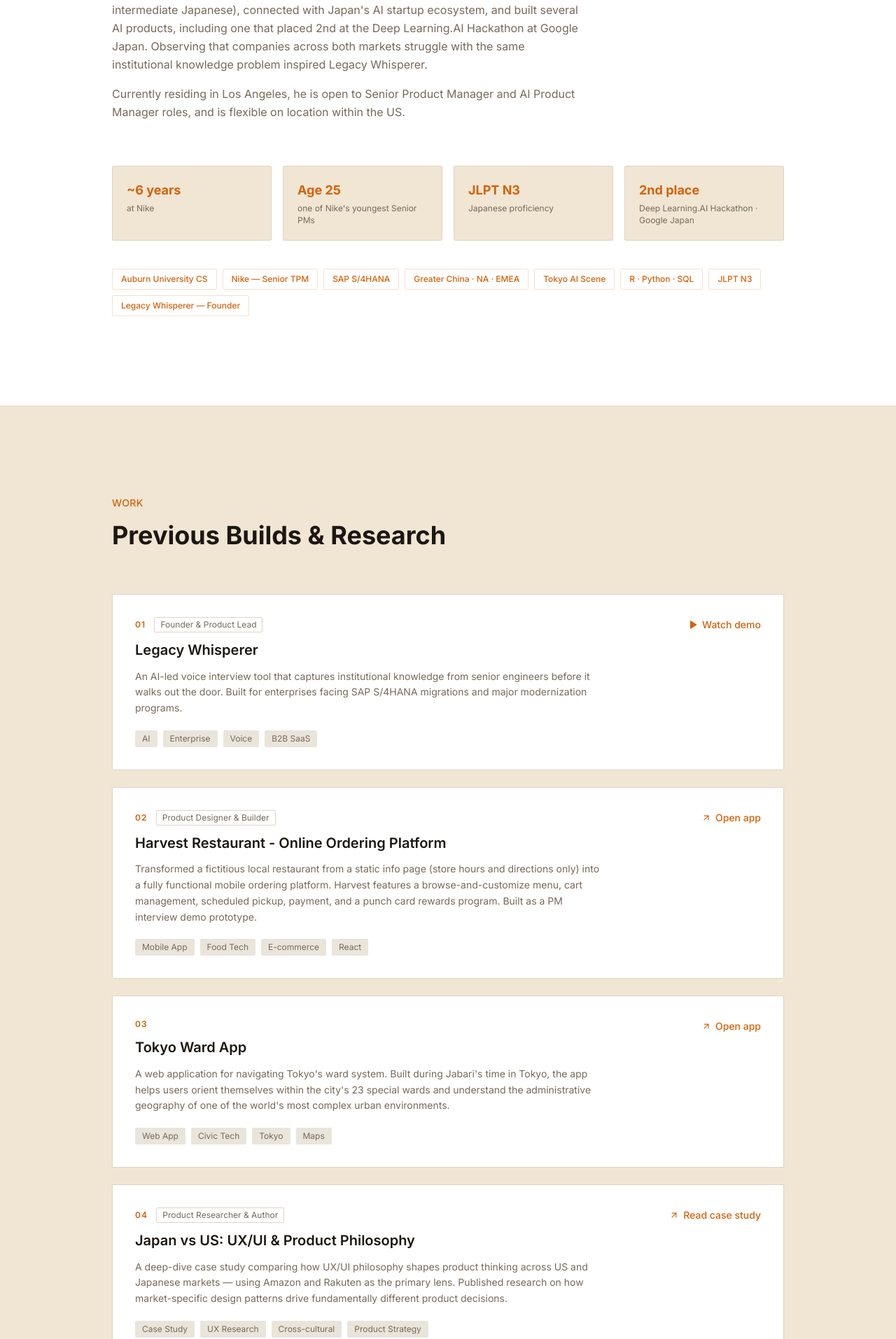
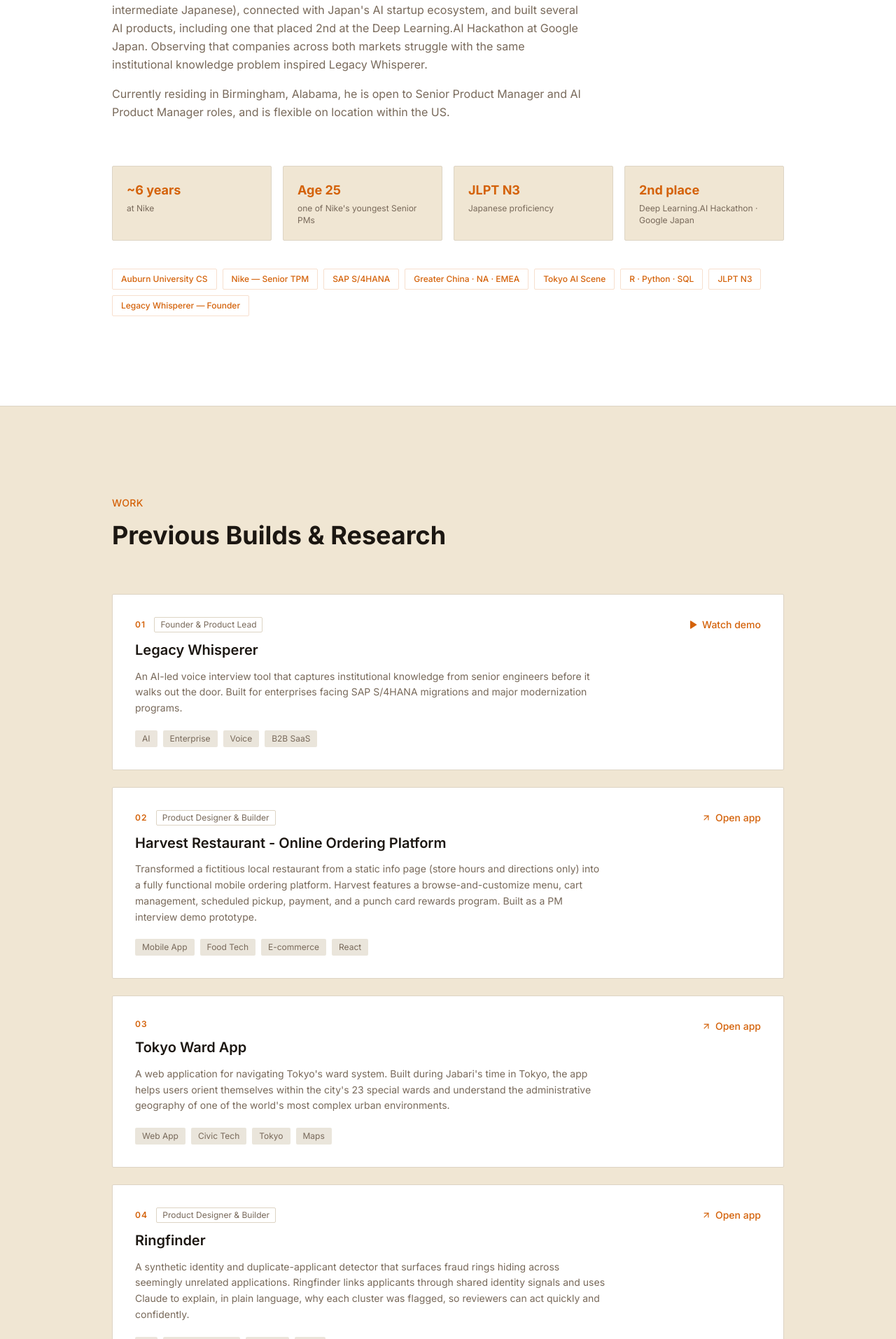
Before and after one commit to JLateef/Jabari-Portfolio, a Next.js app: page / in a window 1280 px wide. Shown: the part 1386-3300 px from the top of the page at 70% size. Built offline with nearby package versions, Linux system fonts and the light colour scheme.

Commit message:
content: update location to Birmingham, AL and add Ringfinder to Work
Co-Authored-By: Claude Opus 5.5 <noreply@anthropic.com>

```diff
--- a/components/sections/About.tsx
+++ b/components/sections/About.tsx
@@ -39,7 +39,7 @@ export default function About() {
                 After Nike, Jabari moved to Tokyo, Japan, where he earned JLPT N3 (business-intermediate Japanese), connected with Japan&apos;s AI startup ecosystem, and built several AI products, including one that placed 2nd at the Deep Learning.AI Hackathon at Google Japan. Observing that companies across both markets struggle with the same institutional knowledge problem inspired Legacy Whisperer.
               </p>
               <p>
-                Currently residing in Los Angeles, he is open to Senior Product Manager and AI Product Manager roles, and is flexible on location within the US.
+                Currently residing in Birmingham, Alabama, he is open to Senior Product Manager and AI Product Manager roles, and is flexible on location within the US.
               </p>
             </div>
           </div>
--- a/components/sections/Work.tsx
+++ b/components/sections/Work.tsx
@@ -62,6 +62,21 @@ const projects: {
   },
   {
     number: '04',
+    name: 'Ringfinder',
+    role: 'Product Designer & Builder',
+    description:
+      'A synthetic identity and duplicate-applicant detector that surfaces fraud rings hiding across seemingly unrelated applications. Ringfinder links applicants through shared identity signals and uses Claude to explain, in plain language, why each cluster was flagged, so reviewers can act quickly and confidently.',
+    tags: ['AI', 'Fraud Detection', 'Identity', 'Risk'],
+    links: [
+      {
+        label: 'Open app',
+        href: 'https://ringfinder-beta.vercel.app/',
+        icon: 'arrow',
+      },
+    ],
+  },
+  {
+    number: '05',
     name: 'Japan vs US: UX/UI & Product Philosophy',
     role: 'Product Researcher & Author',
     description:
@@ -76,7 +91,7 @@ const projects: {
     ],
   },
   {
-    number: '05',
+    number: '06',
     name: 'NYT Messaging Orchestrator',
     role: '',
     description:
@@ -91,7 +106,7 @@ const projects: {
     ],
   },
   {
-    number: '06',
+    number: '07',
     name: 'Care Team Copilot',
     role: 'Product Designer & Builder',
     description:
```
